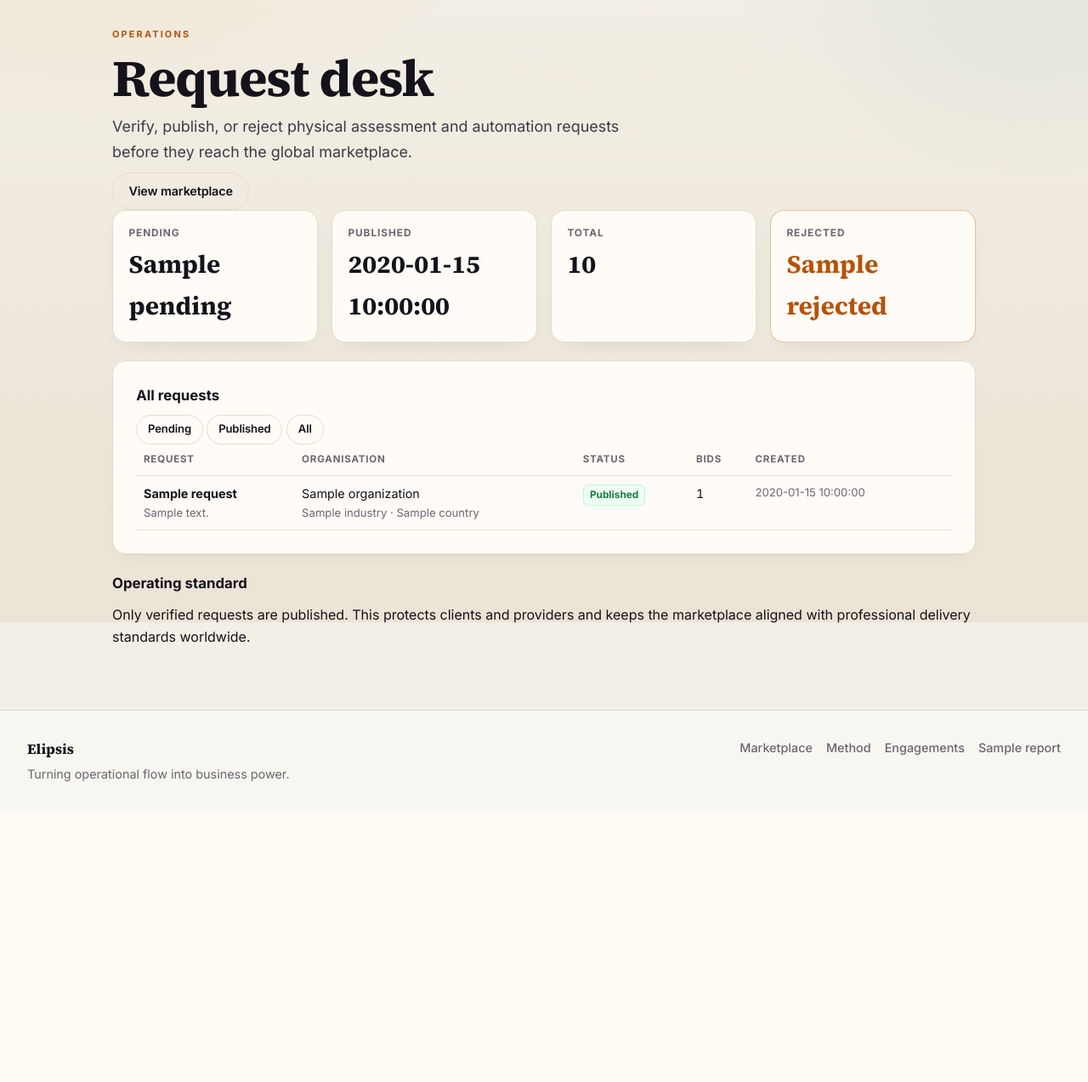
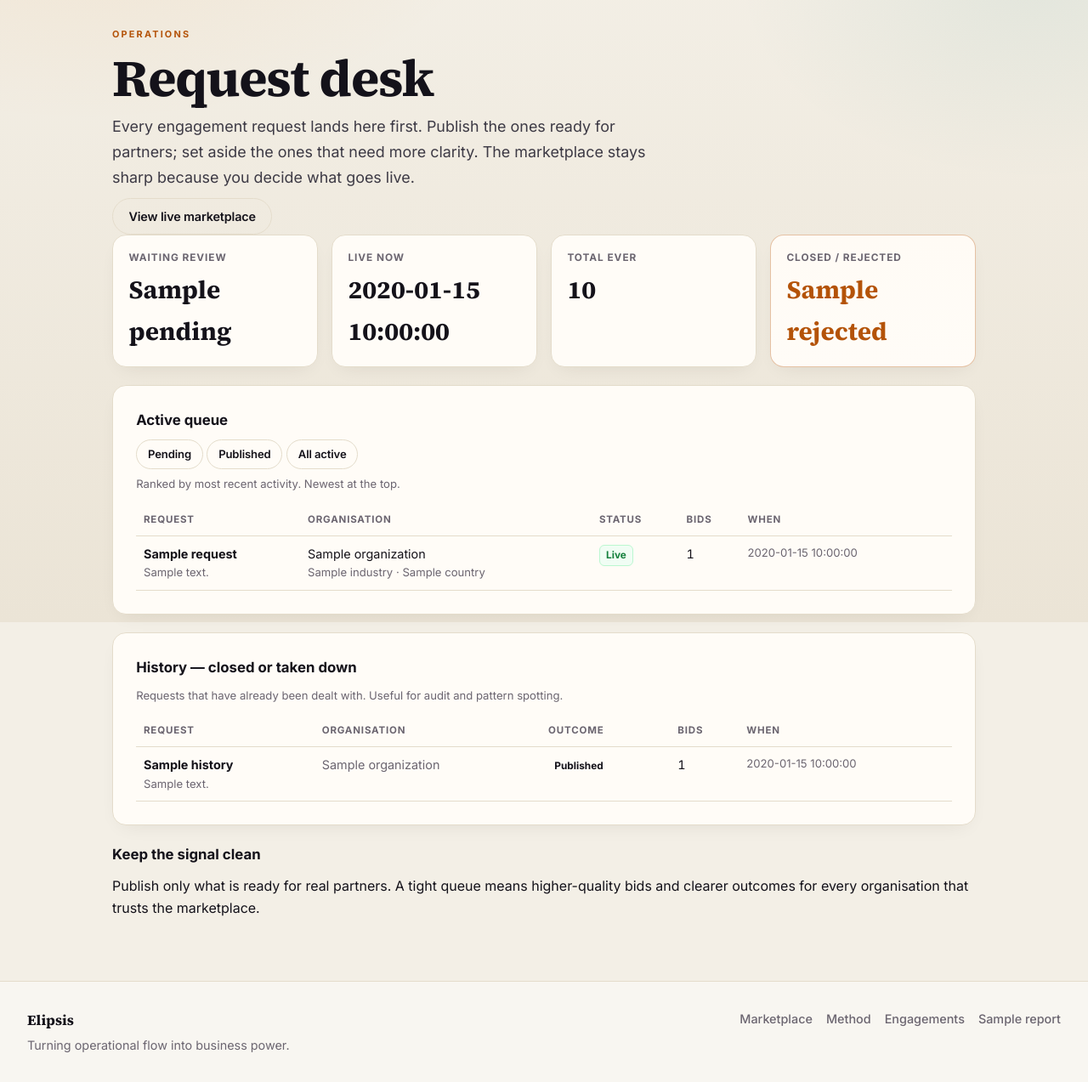
Before and after one commit to JonesKapedo/elipsis, a FastAPI app: template elipsis_api/templates/admin_requests.html in a window 1280 px wide. Shown: the part 68-1341 px from the top of the page at 85% size. Before the commit the page ends 988 px from the top, so only its background shows below. Run offline with FastAPI, Linux system fonts and the light colour scheme; the template is opened without the code that fills it: most values are stand-ins (such as "Sample title", 1, 10 or a date in 2020).

Commit message:
Request desk history section, ranking by time, creative copy; company & marketplace wording; nav link to Admin pulse

```diff
--- a/elipsis_api/templates/admin_requests.html
+++ b/elipsis_api/templates/admin_requests.html
@@ -7,40 +7,42 @@
     <p class="eyebrow">Operations</p>
     <h1>Request desk</h1>
     <p class="lede">
-      Verify, publish, or reject physical assessment and automation requests before they reach the global marketplace.
+      Every engagement request lands here first. Publish the ones ready for partners; set aside the ones that need more clarity. The marketplace stays sharp because you decide what goes live.
     </p>
   </div>
-  <a class="btn ghost" href="/marketplace">View marketplace</a>
+  <a class="btn ghost" href="/marketplace">View live marketplace</a>
 </section>
 
 <section class="kpis">
   <div class="kpi">
-    <span class="kpi-lb">Pending</span>
+    <span class="kpi-lb">Waiting review</span>
     <b>{{ stats.pending }}</b>
   </div>
   <div class="kpi">
-    <span class="kpi-lb">Published</span>
+    <span class="kpi-lb">Live now</span>
     <b>{{ stats.published }}</b>
   </div>
   <div class="kpi">
-    <span class="kpi-lb">Total</span>
+    <span class="kpi-lb">Total ever</span>
     <b>{{ stats.total }}</b>
   </div>
   <div class="kpi accent">
-    <span class="kpi-lb">Rejected</span>
+    <span class="kpi-lb">Closed / rejected</span>
     <b>{{ stats.rejected }}</b>
   </div>
 </section>
 
 <section class="block">
   <div class="block-head">
-    <h3>All requests</h3>
+    <h3>Active queue</h3>
     <div class="head-actions">
       <a class="btn ghost sm" href="/admin/requests?status=pending">Pending</a>
       <a class="btn ghost sm" href="/admin/requests?status=published">Published</a>
-      <a class="btn ghost sm" href="/admin/requests">All</a>
+      <a class="btn ghost sm" href="/admin/requests">All active</a>
     </div>
   </div>
+
+  <p class="muted small" style="margin-bottom:0.75rem;">Ranked by most recent activity. Newest at the top.</p>
 
   <table class="table">
     <thead>
@@ -49,7 +51,7 @@
         <th>Organisation</th>
         <th>Status</th>
         <th class="num">Bids</th>
-        <th>Created</th>
+        <th>When</th>
         <th></th>
       </tr>
     </thead>
@@ -69,13 +71,13 @@
           {% endif %}
         </td>
         <td>
-          {% if r.status == 'published' %}<span class="tag ok">Published</span>
+          {% if r.status == 'published' %}<span class="tag ok">Live</span>
           {% elif r.status == 'pending' %}<span class="tag warn">Pending</span>
           {% elif r.status == 'rejected' %}<span class="tag">Rejected</span>
           {% else %}<span class="tag">{{ r.status|capitalize }}</span>{% endif %}
         </td>
         <td class="num">{{ r.bid_count }}</td>
-        <td class="muted small">{{ r.created_at or '—' }}</td>
+        <td class="muted small">{{ r.published_at or r.created_at or '—' }}</td>
         <td>
           <div style="display:flex;flex-wrap:wrap;gap:0.35rem;">
             {% if r.status in ['pending', 'verified'] %}
@@ -83,9 +85,9 @@
               <button class="btn sm" type="submit">Publish</button>
             </form>
             <form method="post" action="/admin/requests/{{ r.id }}/reject" style="display:inline;"
-                  onsubmit="var reason=prompt('Rejection reason'); if(!reason) return false; this.querySelector('[name=reason]').value=reason; return true;">
+                  onsubmit="var reason=prompt('Brief reason for closing this request'); if(reason===null) return false; this.querySelector('[name=reason]').value=reason; return true;">
               <input type="hidden" name="reason" value="">
-              <button class="btn danger sm" type="submit">Reject</button>
+              <button class="btn danger sm" type="submit">Close</button>
             </form>
             {% endif %}
           </div>
@@ -93,17 +95,59 @@
       </tr>
       {% else %}
       <tr>
-        <td colspan="6" class="muted">No requests in this filter. New client submissions will appear here for review.</td>
+        <td colspan="6" class="muted">Queue is clear. New submissions from organisations will appear here for your review.</td>
       </tr>
       {% endfor %}
     </tbody>
   </table>
 </section>
 
+<section class="block">
+  <div class="block-head">
+    <h3>History — closed or taken down</h3>
+  </div>
+  <p class="muted small" style="margin-bottom:0.75rem;">Requests that have already been dealt with. Useful for audit and pattern spotting.</p>
+  {% if history %}
+  <table class="table">
+    <thead>
+      <tr>
+        <th>Request</th>
+        <th>Organisation</th>
+        <th>Outcome</th>
+        <th class="num">Bids</th>
+        <th>When</th>
+      </tr>
+    </thead>
+    <tbody>
+      {% for r in history %}
+      <tr>
+        <td>
+          <strong>{{ r.title }}</strong>
+          <div class="muted small">{{ (r.message or '')[:60] }}{% if (r.message or '')|length > 60 %}…{% endif %}</div>
+        </td>
+        <td class="muted">
+          {% if r.organization %}{{ r.organization.name }}{% else %}—{% endif %}
+        </td>
+        <td>
+          {% if r.status == 'rejected' %}<span class="tag">Rejected</span>
+          {% elif r.status == 'completed' %}<span class="tag ok">Completed</span>
+          {% else %}<span class="tag">{{ r.status|capitalize }}</span>{% endif %}
+        </td>
+        <td class="num">{{ r.bid_count }}</td>
+        <td class="muted small">{{ r.created_at or '—' }}</td>
+      </tr>
+      {% endfor %}
+    </tbody>
+  </table>
+  {% else %}
+  <p class="muted">No closed requests yet. Once you reject or complete items, they will settle here.</p>
+  {% endif %}
+</section>
+
 <section class="model-panel">
-  <h3>Operating standard</h3>
+  <h3>Keep the signal clean</h3>
   <p>
-    Only verified requests are published. This protects clients and providers and keeps the marketplace aligned with professional delivery standards worldwide.
+    Publish only what is ready for real partners. A tight queue means higher-quality bids and clearer outcomes for every organisation that trusts the marketplace.
   </p>
 </section>
 
```
